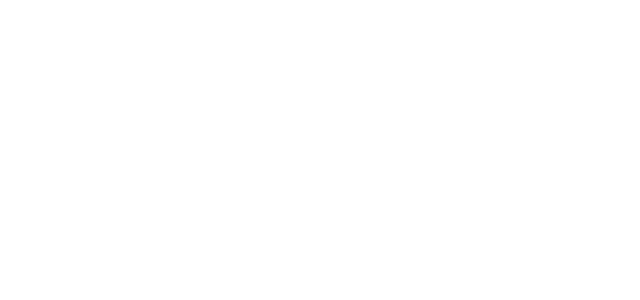
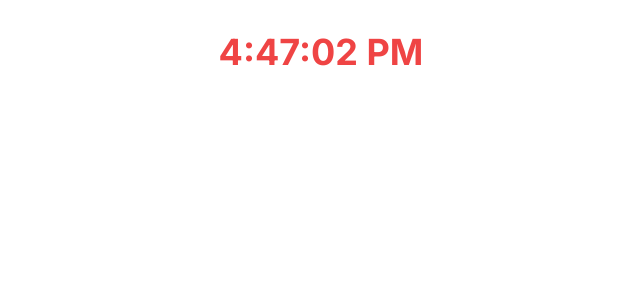
Before and after one commit to mdhira-ai/DesktopClock, a Next.js app: page / in a window 1280 px wide. Shown: the top 300 px of the page, without its empty margins (319-959 px from the left). Built offline with nearby package versions, Linux system fonts and the light colour scheme.

Commit message:
Update page.js and package.json
1.0.2

```diff
--- a/app/page.js
+++ b/app/page.js
@@ -54,7 +54,7 @@ const page = () => {
       >
 
         <label
-          className='text-white text-4xl font-bold'
+          className='text-red-500 text-4xl font-bold'
         >
           {mytime}
         </label>
--- a/package.json
+++ b/package.json
@@ -1,6 +1,6 @@
 {
   "name": "myappgui",
-  "version": "1.0.0",
+  "version": "1.0.2",
   "private": true,
   "scripts": {
     "dev": "next dev",
```
